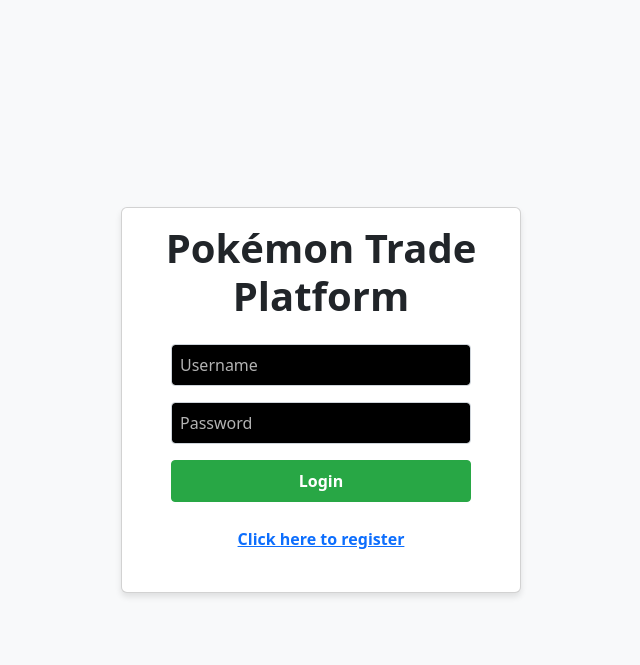
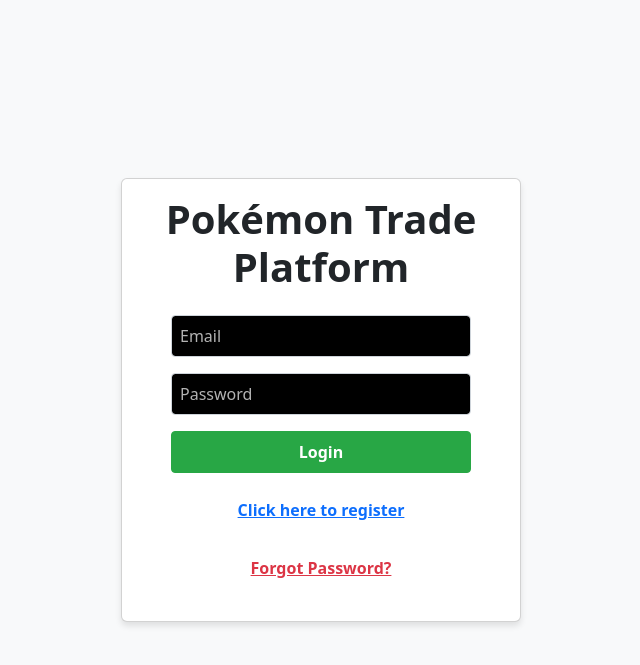
Before and after one commit to frakle94/pokemon-trade, a Flask app: page / in a window 1280 px wide. Shown: the top 665 px of the page, without its empty margins (319-959 px from the left). Run offline with Flask 3, Linux system fonts and the light colour scheme.

Commit message:
Update password massive change

```diff
--- a/app.py
+++ b/app.py
@@ -3,6 +3,15 @@ from flask_sqlalchemy import SQLAlchemy
 from werkzeug.security import generate_password_hash, check_password_hash
 import os
 import csv
+from dotenv import load_dotenv
+from flask_mail import Mail, Message
+from itsdangerous import URLSafeTimedSerializer
+
+load_dotenv()
+
+
+
+
 
 # Base directory of your project
 basedir = os.path.abspath(os.path.dirname(__file__))
@@ -15,10 +24,21 @@ app.config['SQLALCHEMY_DATABASE_URI'] = f'sqlite:///{db_path}'
 app.config['SQLALCHEMY_TRACK_MODIFICATIONS'] = False
 db = SQLAlchemy(app)
 
+app.config['MAIL_SERVER'] = os.getenv('MAIL_SERVER')
+app.config['MAIL_PORT'] = int(os.getenv('MAIL_PORT', 587))
+app.config['MAIL_USE_TLS'] = os.getenv('MAIL_USE_TLS', 'True') == 'True'
+app.config['MAIL_USERNAME'] = os.getenv('MAIL_USERNAME')
+app.config['MAIL_PASSWORD'] = os.getenv('MAIL_PASSWORD')
+app.config['MAIL_DEFAULT_SENDER'] = os.getenv('MAIL_DEFAULT_SENDER')
+
+mail = Mail(app)
+s = URLSafeTimedSerializer(app.secret_key or "super-secret-key")
+
 # Models
 class User(db.Model):
     id = db.Column(db.Integer, primary_key=True)
     username = db.Column(db.String(80), unique=True, nullable=False)
+    email = db.Column(db.String(120), unique=True, nullable=False)
     password = db.Column(db.String(200), nullable=False)
     pokemon_id = db.Column(db.String(50), nullable=False)
 
@@ -49,7 +69,7 @@ def index():
 def register():
     data = request.json
     hashed_password = generate_password_hash(data['password'])
-    new_user = User(username=data['username'], password=hashed_password, pokemon_id=data['pokemon_id'])
+    new_user = User(username=data['username'], email=data['email'], password=hashed_password, pokemon_id=data['pokemon_id'])
     db.session.add(new_user)
     db.session.commit()
     return jsonify({
@@ -61,15 +81,62 @@ def register():
 # Login route
 @app.route('/login', methods=['POST'])
 def login():
-    data = request.json
-    user = User.query.filter_by(username=data['username']).first()
-    if user and check_password_hash(user.password, data['password']):
+    data = request.get_json()
+    email = data.get('email')
+    password = data.get('password')
+    if not email or not password:
+        return jsonify({"message": "Email and password required"}), 400
+    user = User.query.filter_by(email=email).first()
+    if user and check_password_hash(user.password, password):
         return jsonify({
             "message": "Login successful!",
             "username": user.username,
             "pokemon_id": user.pokemon_id
         })
-    return jsonify({"message": "Invalid username or password"}), 401
+    return jsonify({"message": "Invalid email or password"}), 401
+
+@app.route('/forgot-password', methods=['POST'])
+def forgot_password():
+    data = request.json
+    email = data.get('email')
+
+    user = User.query.filter_by(email=email).first()
+    if not user:
+        return jsonify({"message": "No user with that email"}), 404
+
+    token = s.dumps(email, salt='password-reset')
+    frontend_url = os.getenv('FRONTEND_URL', 'http://localhost:5000')
+    reset_url = f"{frontend_url}/reset-password/{token}"
+
+
+    msg = Message("Pokémon Trade Password Reset", recipients=[email])
+    msg.body = f"Hi {user.username}, click here to reset your password:\n{reset_url}"
+    mail.send(msg)
+
+    return jsonify({"message": "Password reset email sent!"})
+
+@app.route('/reset-password/<token>', methods=['GET'])
+def reset_password_form(token):
+    return render_template('reset_password.html', token=token)
+
+@app.route('/reset-password/<token>', methods=['POST'])
+def reset_password(token):
+    try:
+        email = s.loads(token, salt='password-reset', max_age=3600)
+    except Exception:
+        return jsonify({"message": "Invalid or expired token"}), 400
+
+    data = request.get_json()
+    new_password = data.get('password')
+
+    user = User.query.filter_by(email=email).first()
+    if not user:
+        return jsonify({"message": "User not found"}), 404
+
+    user.password = generate_password_hash(new_password)
+    db.session.commit()
+
+    return jsonify({"message": "Password reset successful!"})
 
 # Updates user credentials
 @app.route('/user/update', methods=['PUT'])
@@ -274,5 +341,5 @@ def get_pokemon_names():
 
 if __name__ == '__main__':
     with app.app_context():
-        db.create_all()  # Create tables in the database if they don't exist
+        db.create_all()
     app.run(debug=True)
--- a/static/js/api.js
+++ b/static/js/api.js
@@ -5,10 +5,11 @@ let currentUser = null;
 function handleRegistration(e) {
   e.preventDefault();
   const username = document.getElementById('reg_username').value;
+  const email = document.getElementById('reg_email').value;
   const password = document.getElementById('reg_password').value;
   const pokemonId = document.getElementById('reg_pokemon_id').value;
 
-    axios.post('/register', { username, password, pokemon_id: pokemonId })
+  axios.post('/register', { username, email, password, pokemon_id: pokemonId })
       .then(response => {
           alert(response.data.message);
           navigateToFeatures(response.data.username, pokemonId, password);
@@ -18,27 +19,39 @@ function handleRegistration(e) {
       });
 }
 
-// Handles user login
+// Handles user login using email
 function handleLogin(e) {
     e.preventDefault();
-    const username = document.getElementById('login_username').value;
+    const email = document.getElementById('login_email').value;
     const password = document.getElementById('login_password').value;
 
-    axios.post('/login', { username, password })
+    axios.post('/login', { email, password })
         .then(response => {
             navigateToFeatures(response.data.username, response.data.pokemon_id, password);
         })
         .catch(error => {
-            alert('Invalid username or password. Please try again.');
+            alert('Invalid email or password. Please try again.');
         });
 }
 
+// Handles forgot password
+function handleForgotPassword(e) {
+    e.preventDefault();
+    const email = document.getElementById('forgot_email').value;
+
+    axios.post('/forgot-password', { email })
+        .then(response => {
+            alert('Check your email for reset instructions.');
+        })
+        .catch(error => {
+            alert('Error: ' + (error.response?.data?.message || error.message));
+        });
+}
 
 // Navigates to the main application after login/registration
 function navigateToMainApp(username) {
     currentUser = { username };
 
-    // Replace the login/registration content with the main app content
     document.body.innerHTML = `
         <nav class="navbar navbar-expand-lg navbar-light bg-light">
             <div class="container-fluid">
@@ -50,10 +63,7 @@ function navigateToMainApp(username) {
             <h1 class="text-center">Welcome, ${username}!</h1>
             <p class="text-center">Now you can offer and search for Pokémon.</p>
             <div class="text-center mb-4">
-                <!-- Centered Heading -->
                 <h3 id="offerHeading" class="mb-4">Offer a Pokémon</h3>
-
-                <!-- Flexbox Container for Buttons -->
                 <div class="button-container d-flex justify-content-center align-items-center">
                     <button id="offerPokemonBtn" class="btn btn-primary me-1">Offer Pokémon</button>
                     <button id="searchPokemonBtn" class="btn btn-secondary">Search Pokémon</button>
@@ -63,10 +73,8 @@ function navigateToMainApp(username) {
         </div>
     `;
 
-    // Automatically activate Offer Pokémon
     activateOfferPokemon();
 }
-
 
 // Activates the "Offer Pokémon" button and deactivates "Search Pokémon"
 function activateOfferPokemon() {
--- a/templates/index.html
+++ b/templates/index.html
@@ -1,114 +1,63 @@
+<!-- Updated HTML for Pokémon Trade Platform -->
 <!DOCTYPE html>
 <html lang="en">
 <head>
-
+  <!-- Favicons and Metadata -->
   <link rel="apple-touch-icon" sizes="180x180" href="static/files/apple-touch-icon.png">
   <link rel="icon" type="image/png" sizes="32x32" href="static/files/favicon-32x32.png">
   <link rel="icon" type="image/png" sizes="16x16" href="static/files/favicon-16x16.png">
   <link rel="manifest" href="static/files/site.webmanifest">
-
   <meta charset="UTF-8" />
   <meta name="viewport" content="width=device-width, initial-scale=1.0"/>
   <title>Pokémon Trade Platform</title>
 
-  <!-- Bootstrap + your CSS -->
-  <link
-    rel="stylesheet"
-    href="https://cdn.jsdelivr.net/npm/bootstrap@5.3.0/dist/css/bootstrap.min.css"
-  />
+  <!-- Bootstrap & Custom Styles -->
+  <link rel="stylesheet" href="https://cdn.jsdelivr.net/npm/bootstrap@5.3.0/dist/css/bootstrap.min.css" />
   <link rel="stylesheet" href="/static/css/styles.css" />
-
-  <!-- Axios -->
   <script src="https://cdn.jsdelivr.net/npm/axios/dist/axios.min.js"></script>
-
-  <!-- Inline Styles for convenience -->
   <style>
-    /* Centered Container for Login/Registration */
     .centered-container {
       display: flex;
       flex-direction: column;
       align-items: center;
       justify-content: center;
       height: 100vh;
-      margin: 0;
       padding: 2rem;
     }
-
-    /* Card Styling */
-    .card {
-      width: 100%;
-      max-width: 400px;
-      box-shadow: 0 4px 6px rgba(0, 0, 0, 0.1);
+    .card { max-width: 400px; box-shadow: 0 4px 6px rgba(0,0,0,0.1); }
+    .hidden { display: none; }
+    .go-back { color: #007bff; cursor: pointer; text-decoration: underline; }
+    .go-back:hover { text-decoration: none; }
+    @keyframes rainbow {
+      0% { background-color: red; } 14% { background-color: orange; } 28% { background-color: yellow; }
+      42% { background-color: green; } 56% { background-color: blue; } 70% { background-color: indigo; }
+      84% { background-color: violet; } 100% { background-color: red; }
     }
-
-    /* Hidden Elements */
-    .hidden {
-      display: none;
-    }
-
-    /* Go Back Link Styling */
-    .go-back {
-      color: #007bff;
-      cursor: pointer;
-      text-decoration: underline;
-    }
-
-    .go-back:hover {
-      text-decoration: none;
-    }
-
-    /* If you want a rainbow button (example) */
-    @keyframes rainbow {
-      0%   { background-color: red; }
-      14%  { background-color: orange; }
-      28%  { background-color: yellow; }
-      42%  { background-color: green; }
-      56%  { background-color: blue; }
-      70%  { background-color: indigo; }
-      84%  { background-color: violet; }
-      100% { background-color: red; }
-    }
-    .btn-rainbow {
-      animation: rainbow 3s linear infinite;
-      color: #fff !important;
-      border: none !important;
-    }
+    .btn-rainbow { animation: rainbow 3s linear infinite; color: #fff; border: none; }
   </style>
 </head>
 <body class="bg-light">
-  <!-- Login and Registration Container -->
   <div class="centered-container" id="authContainer">
     <div class="card">
       <div class="card-body">
         <h1 class="text-center mb-4"><strong>Pokémon Trade Platform</strong></h1>
 
-        <!-- Login Form -->
+        <!-- Login Form (now uses email) -->
         <div id="loginFormContainer">
           <form id="loginForm">
             <div class="mb-3">
-              <input
-                type="text"
-                class="form-control"
-                id="login_username"
-                placeholder="Username"
-                required
-              />
+              <input type="email" class="form-control" id="login_email" placeholder="Email" required />
             </div>
             <div class="mb-3">
-              <input
-                type="password"
-                class="form-control"
-                id="login_password"
-                placeholder="Password"
-                required
-              />
+              <input type="password" class="form-control" id="login_password" placeholder="Password" required />
             </div>
             <button type="submit" class="btn btn-success w-100">Login</button>
           </form>
           <div class="text-center mt-3">
-            <span class="btn btn-link" id="showRegisterBtn"
-              >Click here to register</span
-            >
+            <span class="btn btn-link" id="showRegisterBtn">Click here to register</span>
+          </div>
+          <div class="text-center">
+            <span class="btn btn-link text-danger" id="showForgotPasswordBtn">Forgot Password?</span>
           </div>
         </div>
 
@@ -116,31 +65,16 @@
         <div id="registrationFormContainer" class="hidden">
           <form id="registerForm">
             <div class="mb-3">
-              <input
-                type="text"
-                class="form-control"
-                id="reg_username"
-                placeholder="Username"
-                required
-              />
+              <input type="text" class="form-control" id="reg_username" placeholder="Username" required />
             </div>
             <div class="mb-3">
-              <input
-                type="password"
-                class="form-control"
-                id="reg_password"
-                placeholder="Password"
-                required
-              />
+              <input type="email" class="form-control" id="reg_email" placeholder="Email" required />
             </div>
             <div class="mb-3">
-              <input
-                type="text"
-                class="form-control"
-                id="reg_pokemon_id"
-                placeholder="Pokémon Pocket ID"
-                required
-              />
+              <input type="password" class="form-control" id="reg_password" placeholder="Password" required />
+            </div>
+            <div class="mb-3">
+              <input type="text" class="form-control" id="reg_pokemon_id" placeholder="Pokémon Pocket ID" required />
             </div>
             <button type="submit" class="btn btn-primary w-100">Register</button>
           </form>
@@ -148,15 +82,27 @@
             <span class="go-back" id="goBackBtn">Go back to Login</span>
           </div>
         </div>
+
+        <!-- Forgot Password Form (added here) -->
+        <div id="forgotPasswordFormContainer" class="hidden">
+          <form id="forgotPasswordForm">
+            <div class="mb-3">
+              <input type="email" class="form-control" id="forgot_email" placeholder="Enter your registered email" required />
+            </div>
+            <button type="submit" class="btn btn-warning w-100">Send Reset Link</button>
+          </form>
+          <div class="text-center mt-3">
+            <span class="go-back" id="goBackToLoginBtn">Back to Login</span>
+          </div>
+        </div>
       </div>
     </div>
   </div>
 
   <!-- Main App Container -->
-<div class="hidden" id="mainAppContainer">
+  <div class="hidden" id="mainAppContainer">
     <nav class="navbar navbar-light bg-light">
       <div class="container d-flex justify-content-center">
-        <!-- Profile button is centered, smaller, using "btn-sm" -->
         <button class="btn btn-outline-primary btn-sm" onclick="showProfile()">Profile</button>
       </div>
     </nav>
@@ -174,107 +120,100 @@
     </div>
   </div>
 
-  <!-- Profile View Container (full screen) -->
-<div class="hidden" id="profileViewContainer">
+  <!-- Profile View Container -->
+  <div class="hidden" id="profileViewContainer">
     <nav class="navbar navbar-expand-lg navbar-light bg-light">
-      <!-- Use a Bootstrap container with flex utilities to center everything -->
       <div class="container d-flex justify-content-center">
-        <!-- Brand (optional) -->
         <a class="navbar-brand me-3">Pokémon Trade Platform</a>
-
-        <!-- Back & Logout side by side, in the center -->
         <button class="btn btn-secondary me-2" onclick="navigateToMainApp()">Back</button>
         <button class="btn btn-danger" onclick="logout()">Logout</button>
       </div>
     </nav>
-
     <div class="container profile-centered-container">
       <h1 class="text-center">Your Profile</h1>
       <form id="updateProfileForm">
         <div class="mb-3">
           <label for="profile_username" class="form-label">Username</label>
-          <input
-            type="text"
-            class="form-control"
-            id="profile_username"
-            required
-          />
+          <input type="text" class="form-control" id="profile_username" required />
         </div>
         <div class="mb-3">
           <label for="profile_pokemon_id" class="form-label">Pokémon Pocket ID</label>
-          <input
-            type="text"
-            class="form-control"
-            id="profile_pokemon_id"
-            required
-          />
+          <input type="text" class="form-control" id="profile_pokemon_id" required />
         </div>
         <div class="mb-3">
           <label for="profile_password" class="form-label">Password</label>
-          <input
-            type="password"
-            class="form-control"
-            id="profile_password"
-            required
-          />
+          <input type="password" class="form-control" id="profile_password" required />
         </div>
-        <button type="submit" class="btn btn-primary w-100">
-          Update Profile
-        </button>
+        <button type="submit" class="btn btn-primary w-100">Update Profile</button>
       </form>
     </div>
   </div>
 
-
-  <!-- Your JavaScript files -->
+  <!-- JavaScript Files -->
   <script src="/static/js/api.js"></script>
   <script src="/static/js/navigation.js"></script>
   <script src="/static/js/main.js"></script>
-
-  <!-- Inline Script for Basic Setup -->
   <script>
-    // Toggle Registration and Login
     const loginFormContainer = document.getElementById('loginFormContainer');
     const registrationFormContainer = document.getElementById('registrationFormContainer');
+    const forgotPasswordFormContainer = document.getElementById('forgotPasswordFormContainer');
     const showRegisterBtn = document.getElementById('showRegisterBtn');
     const goBackBtn = document.getElementById('goBackBtn');
+
+    const showForgotPasswordBtn = document.getElementById('showForgotPasswordBtn');
+    const goBackToLoginBtn = document.getElementById('goBackToLoginBtn');
 
     showRegisterBtn.addEventListener('click', () => {
       loginFormContainer.classList.add('hidden');
       registrationFormContainer.classList.remove('hidden');
     });
+
     goBackBtn.addEventListener('click', () => {
       registrationFormContainer.classList.add('hidden');
       loginFormContainer.classList.remove('hidden');
     });
 
-    // Handle Forms
+    showForgotPasswordBtn.addEventListener('click', () => {
+      loginFormContainer.classList.add('hidden');
+      forgotPasswordFormContainer.classList.remove('hidden');
+    });
+
+    goBackToLoginBtn.addEventListener('click', () => {
+      forgotPasswordFormContainer.classList.add('hidden');
+      loginFormContainer.classList.remove('hidden');
+    });
+
     document.getElementById('loginForm').addEventListener('submit', handleLogin);
     document.getElementById('registerForm').addEventListener('submit', handleRegistration);
 
-    // Show the full "Profile View" instead of the old small card
+    document.getElementById('forgotPasswordForm').addEventListener('submit', function (e) {
+      e.preventDefault();
+      const email = document.getElementById('forgot_email').value;
+      axios.post('/forgot-password', { email })
+        .then(() => {
+          alert('Reset email sent! Check your inbox.');
+          forgotPasswordFormContainer.classList.add('hidden');
+          loginFormContainer.classList.remove('hidden');
+        })
+        .catch(err => {
+          alert('Error sending reset email: ' + (err.response?.data?.message || err.message));
+        });
+    });
+
     function showProfile() {
-      // Hide main container
       document.getElementById('mainAppContainer').classList.add('hidden');
-      // Show profile container
       document.getElementById('profileViewContainer').classList.remove('hidden');
-
-      // Populate the fields
       document.getElementById('profile_username').value = currentUser?.username || '';
       document.getElementById('profile_pokemon_id').value = currentUser?.pokemonId || '';
       document.getElementById('profile_password').value = currentUser?.password || '';
-
-      // Attach submit handler for profile form
       document.getElementById('updateProfileForm').addEventListener('submit', updateProfile);
     }
 
-    // Navigate back to Main App
     function navigateToMainApp() {
       document.getElementById('profileViewContainer').classList.add('hidden');
       document.getElementById('mainAppContainer').classList.remove('hidden');
     }
 
-    // Logout
     function logout() {
       currentUser = null;
       location.reload();
```
Also changed, not shown: templates/reset_password.html (added, +63 -0 lines), 1 other file. Lines whose indentation alone changed are shown as unchanged.
